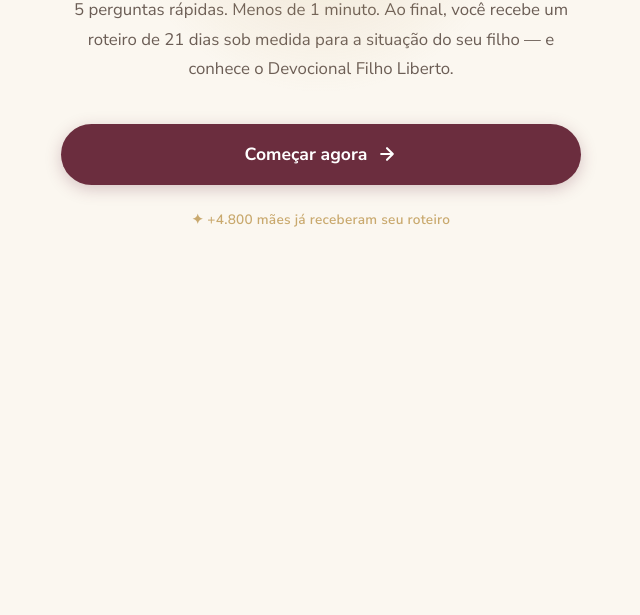
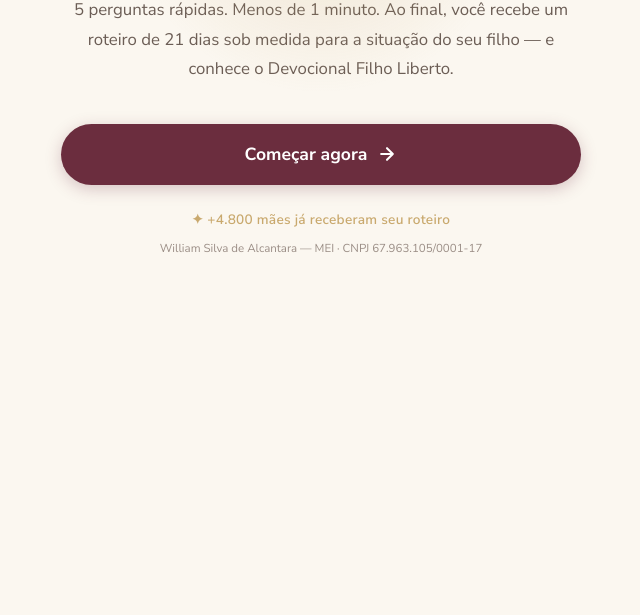
Before and after one commit to cleisonsantosh-ui/DEVOCIONA-M-E, a plain HTML site: page index.html in a window 1280 px wide. Shown: the part 185-800 px from the top of the page, without its empty margins (319-959 px from the left). Drawn offline with Linux system fonts and the light colour scheme.

Commit message:
Add CNPJ visible on first screen

```diff
--- a/index.html
+++ b/index.html
@@ -35,6 +35,7 @@
             </button>
 
             <p class="trust-line">✦ +4.800 mães já receberam seu roteiro</p>
+            <p class="legal-line">William Silva de Alcantara — MEI · CNPJ 67.963.105/0001-17</p>
         </div>
     </section>
 
--- a/styles.css
+++ b/styles.css
@@ -147,6 +147,11 @@ p { color: var(--text-soft); }
     font-weight: 600;
     color: var(--gold);
     letter-spacing: .02em;
+}
+.legal-line {
+    margin-top: var(--sp-xs);
+    font-size: .72rem;
+    color: var(--text-muted);
 }
 
 /* --- Botões --- */
```
